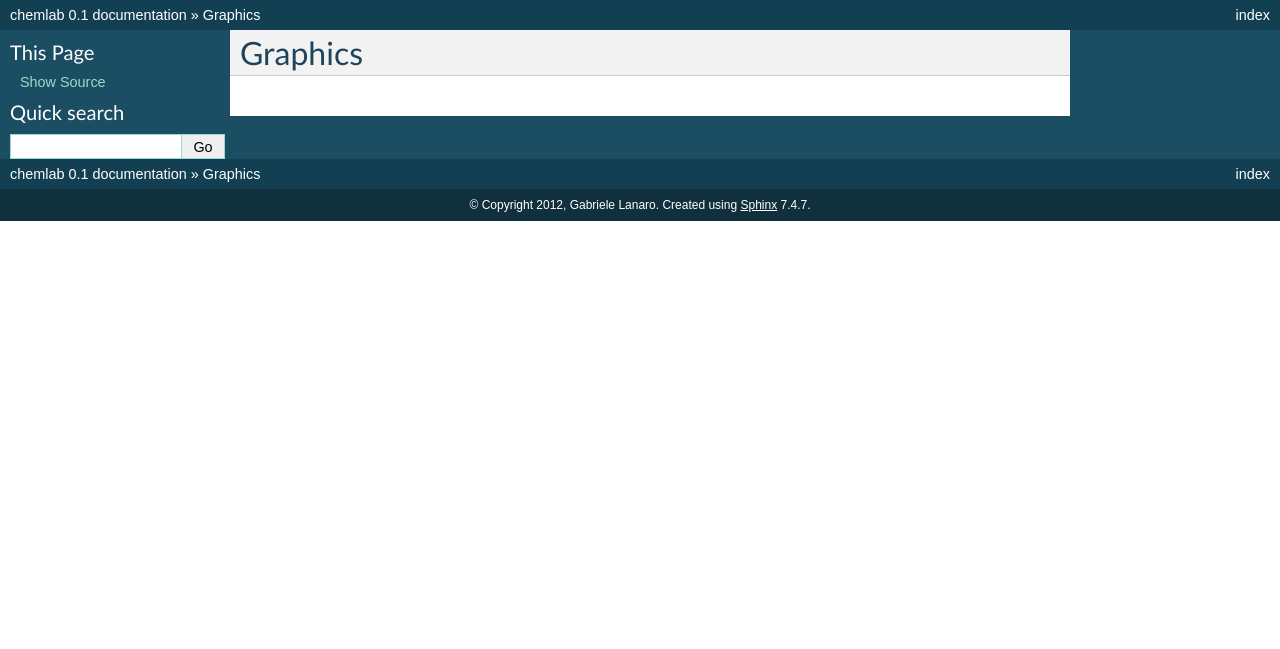
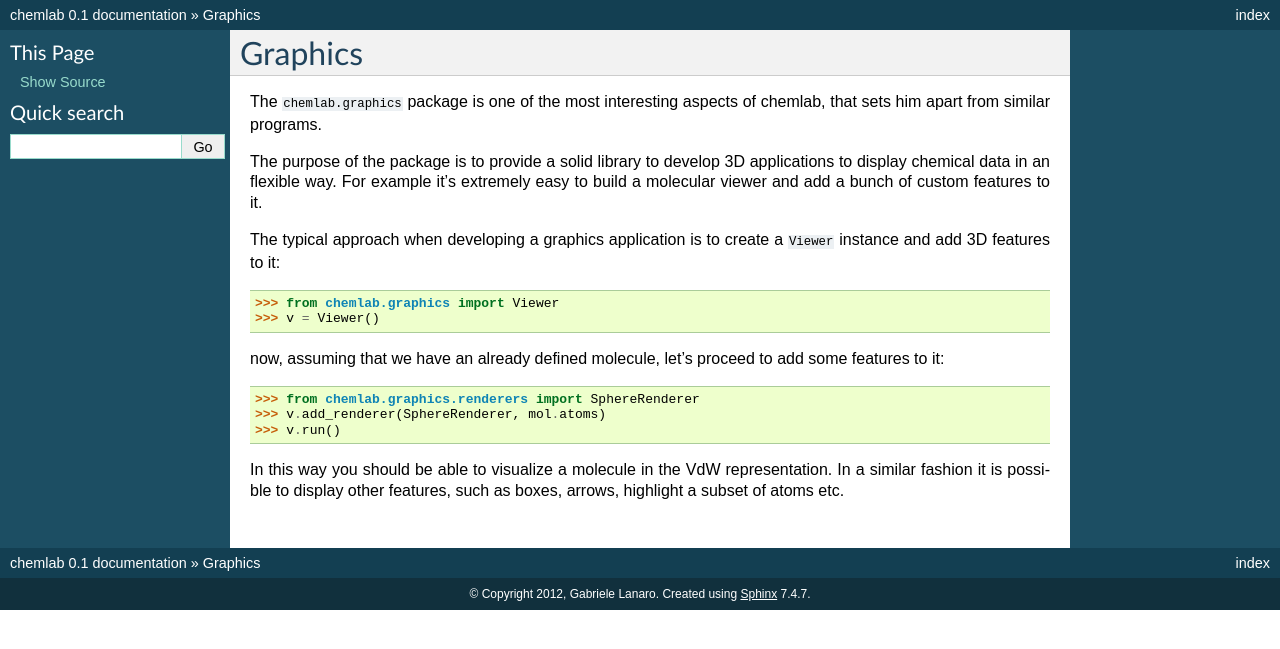
Before and after one commit to chemlab/chemlab, a Sphinx documentation site: the page built from docs/graphics.rst, in a window 1280 px wide. Shown: the top 649 px of the page. Built offline with Sphinx 7.4.7, drawn with Linux system fonts in a browser that asks for light colours; formulas are drawn with MathJax 3.

Commit message:
Update docs/graphics.rst

```diff
--- a/docs/graphics.rst
+++ b/docs/graphics.rst
@@ -1,2 +1,24 @@
 Graphics
 ========
+
+The ``chemlab.graphics`` package is one of the most interesting aspects of chemlab, that sets him apart from similar
+programs.
+
+The purpose of the package is to provide a solid library to develop 3D applications to display chemical data
+in an flexible way. For example it's extremely easy to build a molecular viewer and add a bunch of custom features
+to it.
+
+The typical approach when developing a graphics application is to create a ``Viewer`` instance and add
+3D features to it::
+
+>>> from chemlab.graphics import Viewer
+>>> v = Viewer()
+
+now, assuming that we have an already defined molecule, let's proceed to add some features to it::
+
+>>> from chemlab.graphics.renderers import SphereRenderer
+>>> v.add_renderer(SphereRenderer, mol.atoms)
+>>> v.run()
+
+In this way you should be able to visualize a molecule in the VdW representation. In a similar fashion
+it is possible to display other features, such as boxes, arrows, highlight a subset of atoms etc.
```
